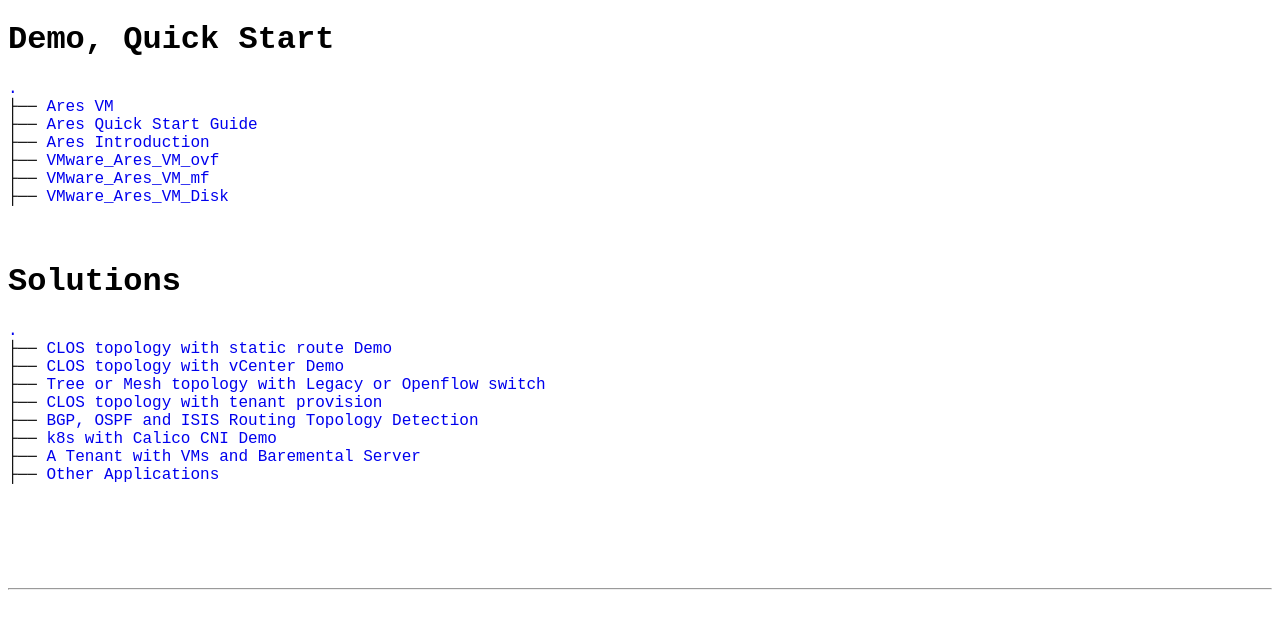
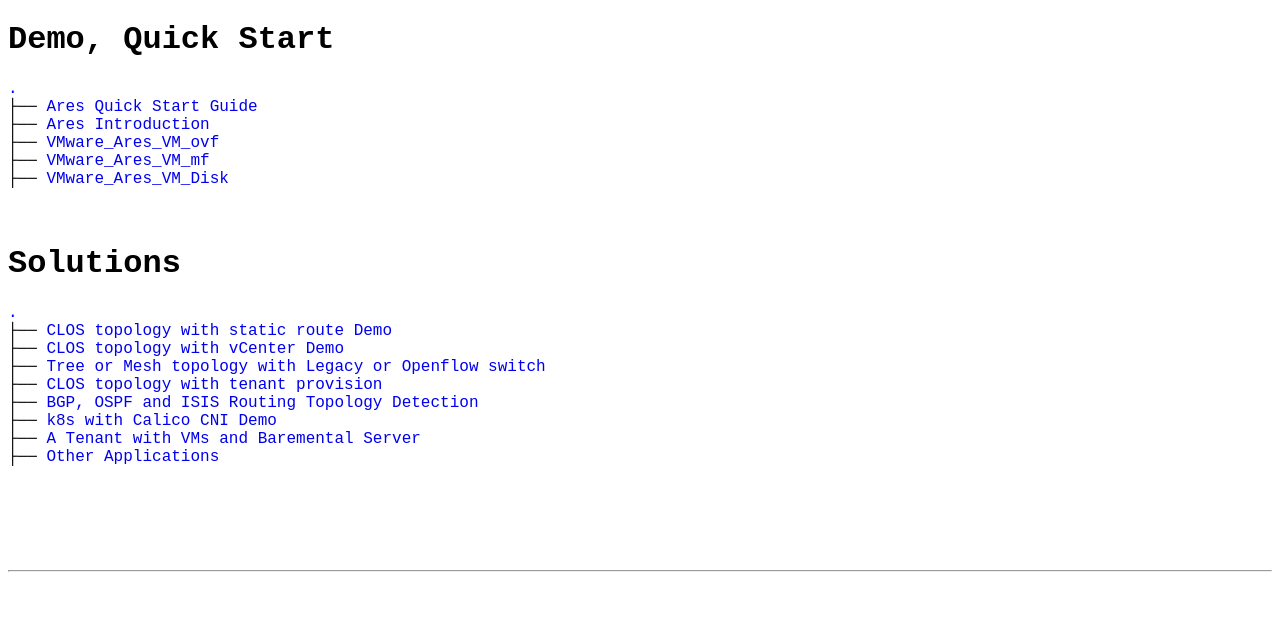
Before and after one commit to nocsysmars/mars_web, a plain HTML site: page index.html in a window 1280 px wide. Drawn offline with Linux system fonts and the light colour scheme.

Commit message:
Update index.html

```diff
--- a/index.html
+++ b/index.html
@@ -29,7 +29,6 @@
 <body>
 	<h1>Demo, Quick Start</h1><p>
 	<a href=".">.</a><br>
-	├── <a href="./Ares/Ares_SDN_Controller.ova">Ares VM</a><br>
 	├── <a href="./Ares/AresQuickStartGuide.pptx">Ares Quick Start Guide</a><br>
 	├── <a href="./AresIntroductionCartton.pptx">Ares Introduction</a><br>
 	├── <a href="./Ares/ovf/Ares SDN Controller.ovf">VMware_Ares_VM_ovf</a><br>
```
